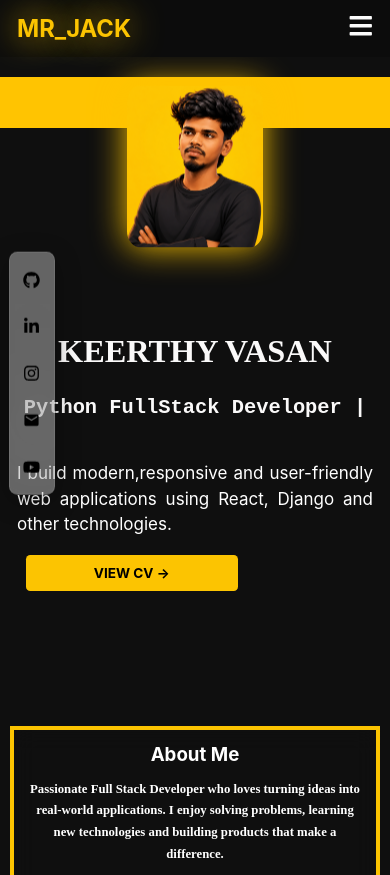
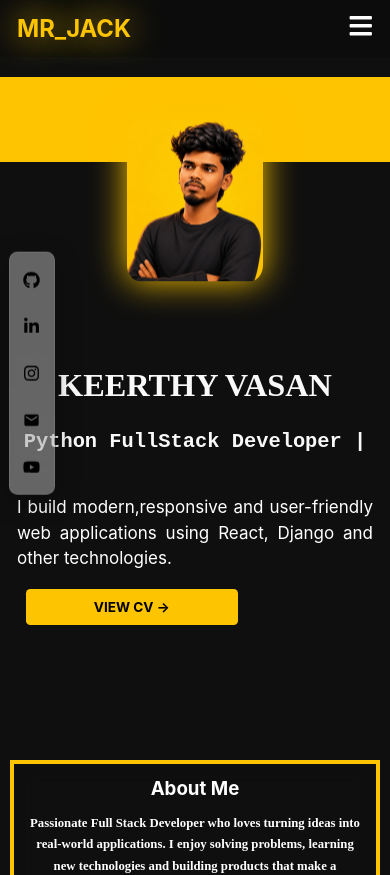
Before and after one commit to keerthy-07/my-app, a React (Create React App) app: page / in a window 390 px wide. Shown: the top 875 px of the page. Built offline with nearby package versions, Linux system fonts and the light colour scheme.

Commit message:
updated responsive head,profile and socialbar

```diff
--- a/src/components/profile/profile.css
+++ b/src/components/profile/profile.css
@@ -97,8 +97,8 @@
 @media (max-width: 768px) {
 
   .cover{
-    height: 20%;
-    padding: 30px 50px;
+    height: 25%;
+    padding: 50px 50px;
     right: 110px;
   }
 
```
